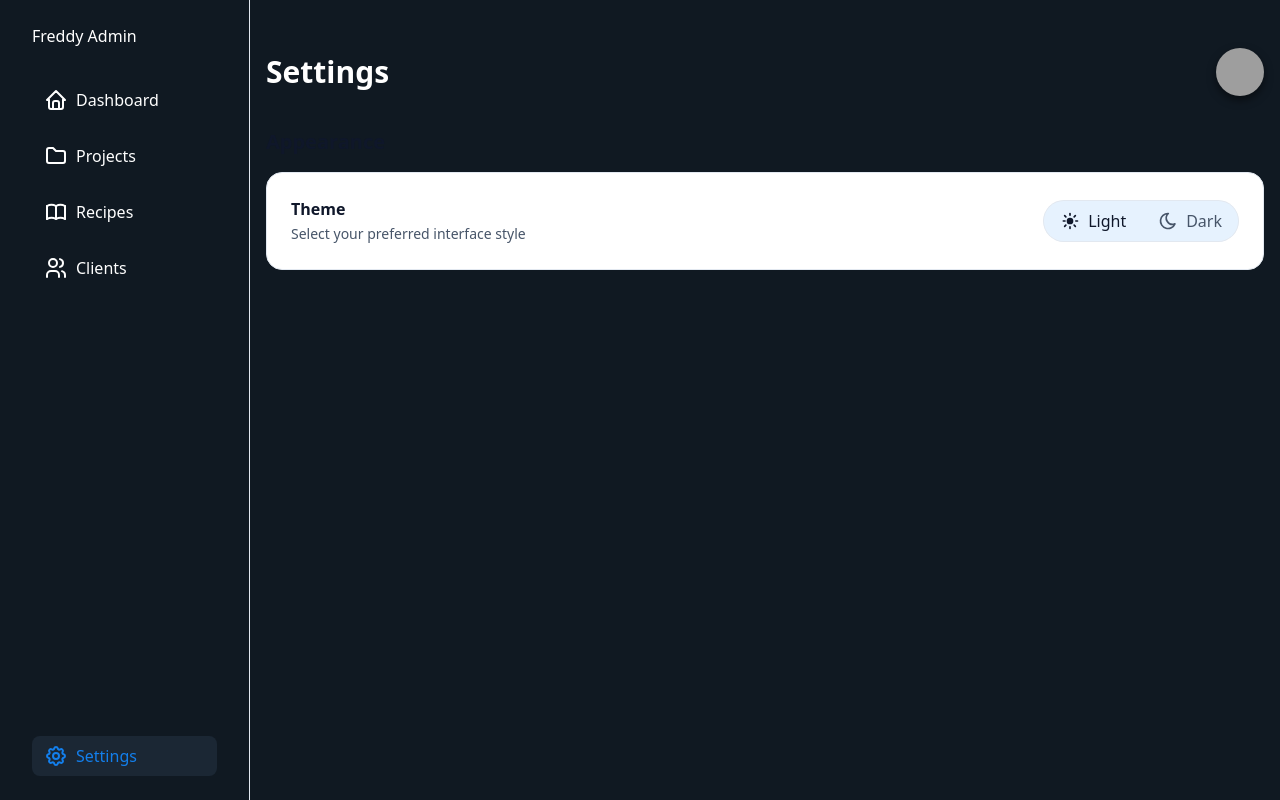
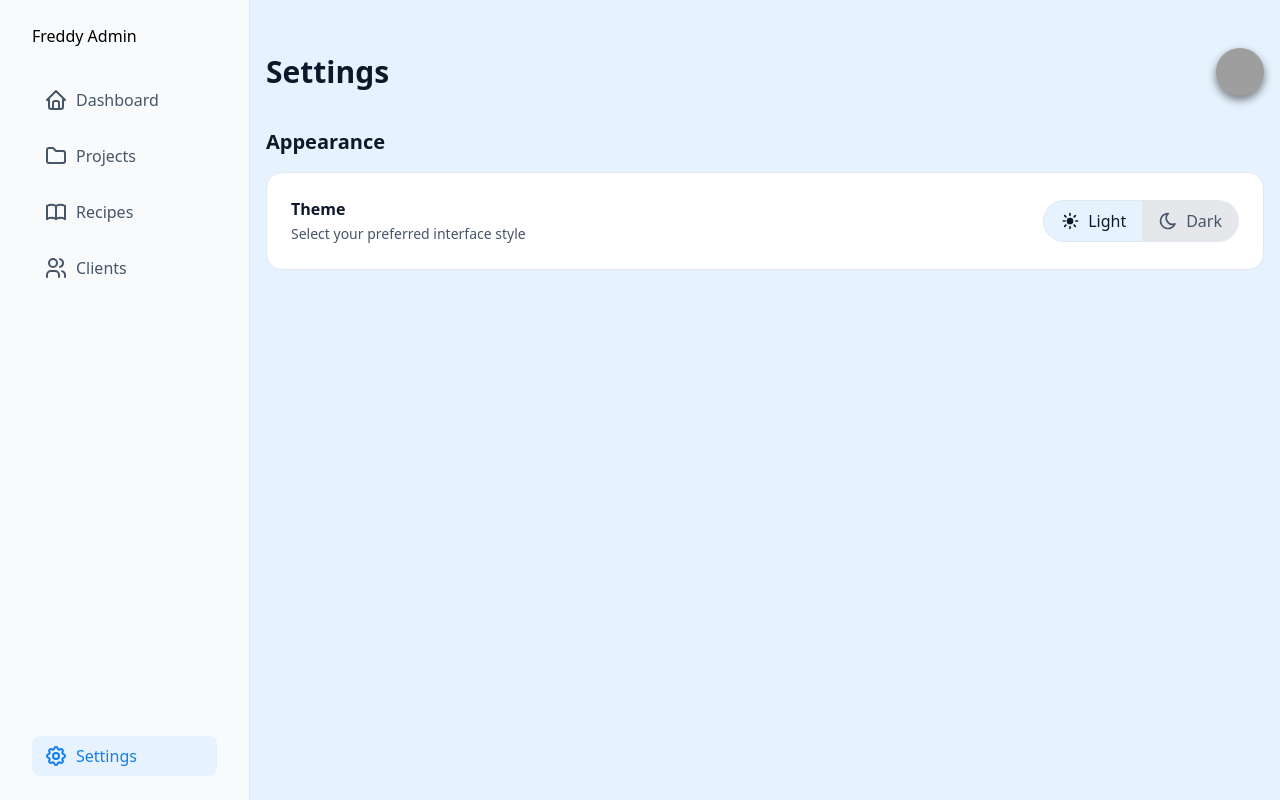
Before and after one commit to FreddyRomoCH/admin-panel, a React (Vite) app: page /settings in a window 1280 px wide. Built offline with nearby package versions, Linux system fonts and the light colour scheme; no server answers; grey boxes are pictures that could not be loaded; what @midudev/tailwind-animations would draw is missing.

Commit message:
Add dark/light buttons

```diff
--- a/src/components/ui/Button.tsx
+++ b/src/components/ui/Button.tsx
@@ -7,7 +7,7 @@ interface ButtonProps {
     href?: string
     target?: string
     buttonCss?: string
-    handleClick?: () => void
+    handleClick?: (arg?: unknown) => void
 }
 
 export default function Button ({ title, type, titleCss, icon: Icon, iconCss, href, target, buttonCss, handleClick }: ButtonProps) {
--- a/src/features/settings/index.tsx
+++ b/src/features/settings/index.tsx
@@ -1,41 +1,72 @@
 import Dark from "@/assets/icons/Dark";
 import Light from "@/assets/icons/Light";
 import Button from "@/components/ui/Button";
+import { useEffect, useState } from "react";
 
 export default function Settings() {
+    const [currentTheme, setCurrentTheme] = useState<string | null>(null)
+
+    const handleClick = (type: string) => {
+        setCurrentTheme(type)
+        document.documentElement.setAttribute("data-theme", type)
+        localStorage.setItem("theme", type)
+    }
+
+    useEffect(() => {
+        const saveTheme = localStorage.getItem("theme")
+        const systemPrefersDark = window.matchMedia("(prefers-color-scheme: dark)").matches
+        const themeToApply = saveTheme || (systemPrefersDark ? "dark" : "light")
+
+        setCurrentTheme(themeToApply)
+        document.documentElement.setAttribute("data-theme", themeToApply)
+    }, [])
 
     return (
         <main>
             <section>
                 <h2
-                    className="text-text-primary font-semibold text-xl mb-4"
+                    className="text-text-primary dark:text-text-secondary-dark font-semibold text-xl mb-4"
                 >
                     Appearance
                 </h2>
 
-                <div className="bg-card rounded-2xl border border-border p-6 flex justify-between items-center">
+                <div className="bg-card dark:bg-card-dark rounded-2xl border border-border dark:border-border-dark p-6 flex justify-between items-center">
                     <div>
-                        <h4 className="text-text-primary font-semibold text-md">Theme</h4>
-                        <small className="text-text-secondary font-normal text-sm">Select your preferred interface style</small>
+                        <h4 className="text-text-primary dark:text-text-secondary-dark font-semibold text-md">Theme</h4>
+                        <small className="text-text-secondary dark:text-text-secondary-dark font-normal text-sm">Select your preferred interface style</small>
                     </div>
 
                     <div className="flex justify-between items-center">
                         <Button
                             title="Light"
                             type="button"
-                            titleCss="text-base text-text-primary"
+                            titleCss={`text-base"
+                                    ${currentTheme === "light" ? "text-text-primary" : "text-text-secondary"}
+                                `}
                             icon={Light}
-                            iconCss="text-text-primary h-5 w-5"
-                            buttonCss="cursor-pointer rounded-l-3xl bg-background-light py-2 px-4 border border-border border-r-0 flex justify-center items-center gap-2"
+                            iconCss={`h-5 w-5
+                                    ${currentTheme === "light" ? "text-text-primary" : "text-text-secondary"}
+                                `}
+                            buttonCss={`cursor-pointer rounded-l-3xl py-2 px-4 border border-border dark:border-border-dark border-r-0 flex justify-center items-center gap-2
+                                    ${currentTheme === "light" ? "bg-background-light" : "cursor-pointer bg-gray-200"}
+                                `}
+                            handleClick={() => handleClick('light')}
                         />
 
                         <Button
                             title="Dark"
                             type="button"
-                            titleCss="text-base text-text-secondary"
+                            titleCss={`text-base"
+                                    ${currentTheme === "dark" ? "text-text-primary" : "text-text-secondary"}
+                                `}
                             icon={Dark}
-                            iconCss="text-text-secondary h-5 w-5"
-                            buttonCss="cursor-pointer rounded-r-3xl bg-background-light py-2 px-4 border border-border border-l-0 flex justify-center items-center gap-2"
+                            iconCss={`h-5 w-5
+                                    ${currentTheme === "dark" ? "text-text-primary" : "text-text-secondary"}
+                                `}
+                            buttonCss={`rounded-r-3xl py-2 px-4 border border-border dark:border-border-dark border-l-0 flex justify-center items-center gap-2
+                                    ${currentTheme === "dark" ? "bg-background-light" : "cursor-pointer bg-gray-200"}
+                                `}
+                            handleClick={() => handleClick('dark')}
                         />
                     </div>
                 </div>
```
Also changed, not shown: index.html (line endings or trailing spaces), src/features/dashboard/components/ActivityChart.tsx (indentation only).
